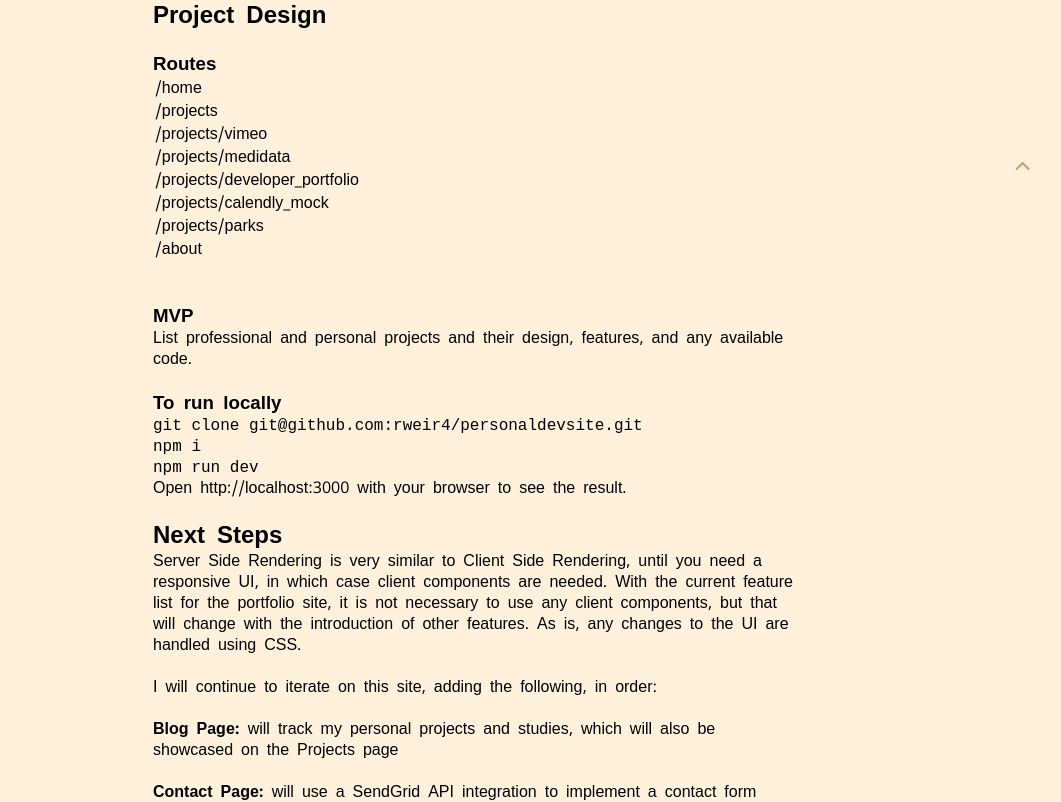
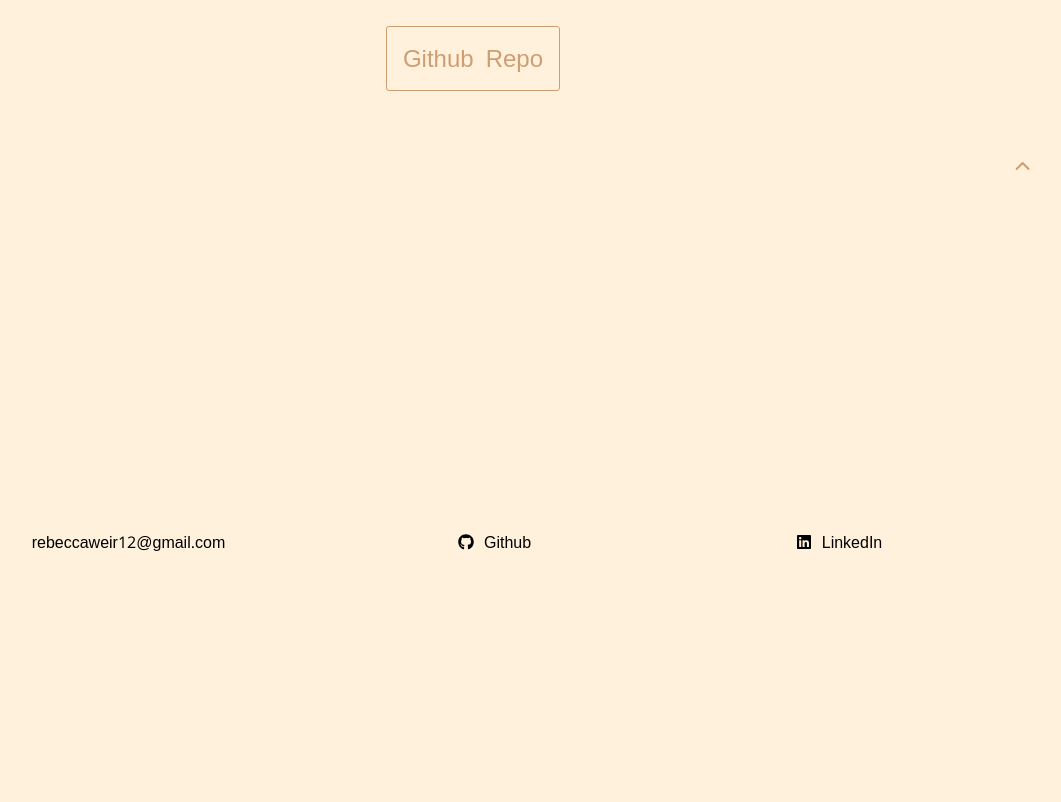
Before and after one commit to rweir4/personaldevsite, a Next.js app: page /projects/developer_porfolio in a window 1280 px wide. Shown: the part 540-1342 px from the top of the page, without its empty margins (167-1228 px from the left). After the commit the page ends 1162 px from the top, so only its background shows below. Built offline with nearby package versions, Linux system fonts and the light colour scheme; a web font is replaced by a local one.

Commit message:
Remove unneeded project stuff

```diff
--- a/app/projects/developer_porfolio/page.js
+++ b/app/projects/developer_porfolio/page.js
@@ -12,47 +12,7 @@ export default function DeveloperPortfolio() {
       This is my first NextJS project, and I chose to use it because of its quick development to production time,
       since things like webpack do not need to be configured in order to develop. There is also no need for a database,
       which makes the alternative I would consider, Ruby on Rails, to be overkill.
-      <br /><br />
-      <h2>Project Design</h2>
-      <br />
-      <h3>Routes</h3>
-      <table>
-        <tr><td>/home</td></tr>
-        <tr><td>/projects</td></tr>
-        <tr><td>/projects/vimeo</td></tr>
-        <tr><td>/projects/medidata</td></tr>
-        <tr><td>/projects/developer_portfolio</td></tr>
-        <tr><td>/projects/calendly_mock</td></tr>
-        <tr><td>/projects/parks</td></tr>
-        <tr><td>/about</td></tr>
-      </table>
-      <br /><br />
-      <h3>MVP</h3>
-      <p>List professional and personal projects and their design, features,
-        and any available code.
-      </p>
-      <br />
-      <h3>To run locally</h3>
-      <code>git clone git@github.com:rweir4/personaldevsite.git</code><br />
-      <code>npm i</code><br />
-      <code>npm run dev</code><br />
-      <p>Open http://localhost:3000 with your browser to see the result.</p>
-      <br />
-      <h2>Next Steps</h2>
-      Server Side Rendering is very similar to Client Side Rendering, until you need a responsive UI, in which case
-      client components are needed. With the current feature list for the portfolio site, it is not necessary to use any client components, but that will change with the introduction of other features. As is, any changes to the UI are handled using CSS.
-      <br /><br />
-      I will continue to iterate on this site, adding the following, in order:
-      <br /><br />
-      <strong>Blog Page:</strong> will track my personal projects and studies, which will also be showcased on the Projects page
-      <br /><br />
-      <strong>Contact Page:</strong> will use a SendGrid API integration to implement a contact form
-      <br /><br />
-      <strong>Search:</strong> responsive searching
-      <br /><br /><br />
     </p>
-
-
     <a href='https://github.com/rweir4/personaldevsite'
           alt='github-repo'
           target="_blank"
```
Also changed, not shown: app/projects/page.js (+0 -10 lines), app/projects/park/page.js (deleted, +0 -45 lines).
